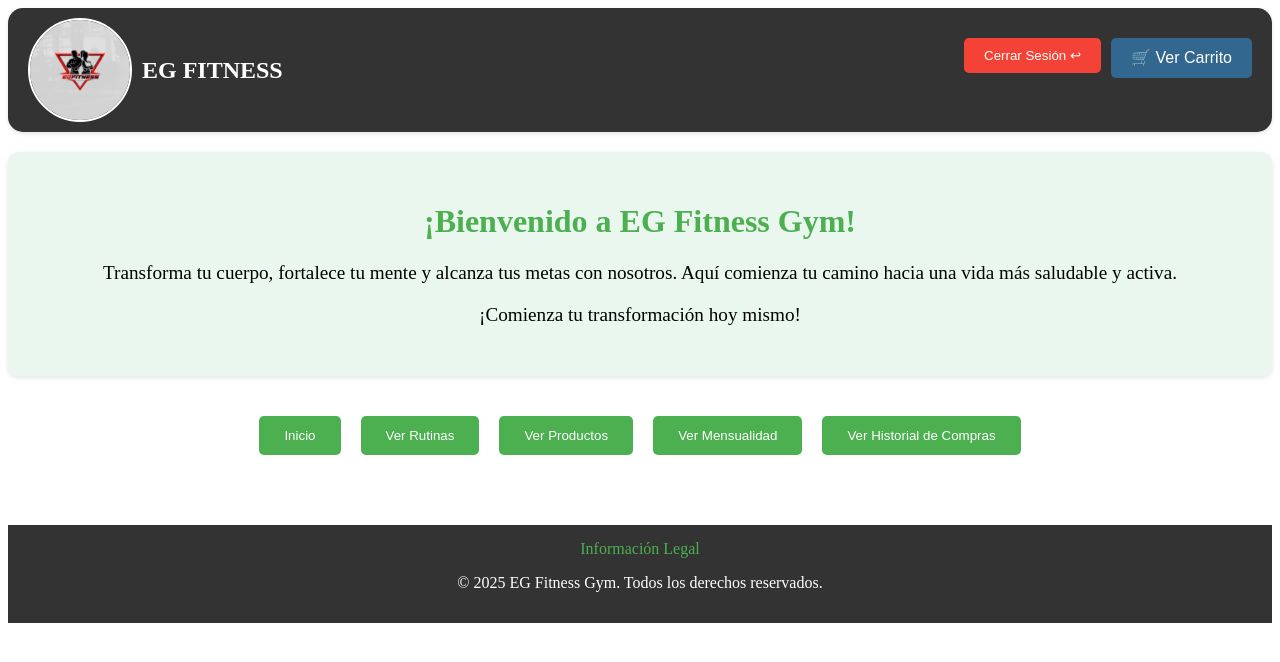
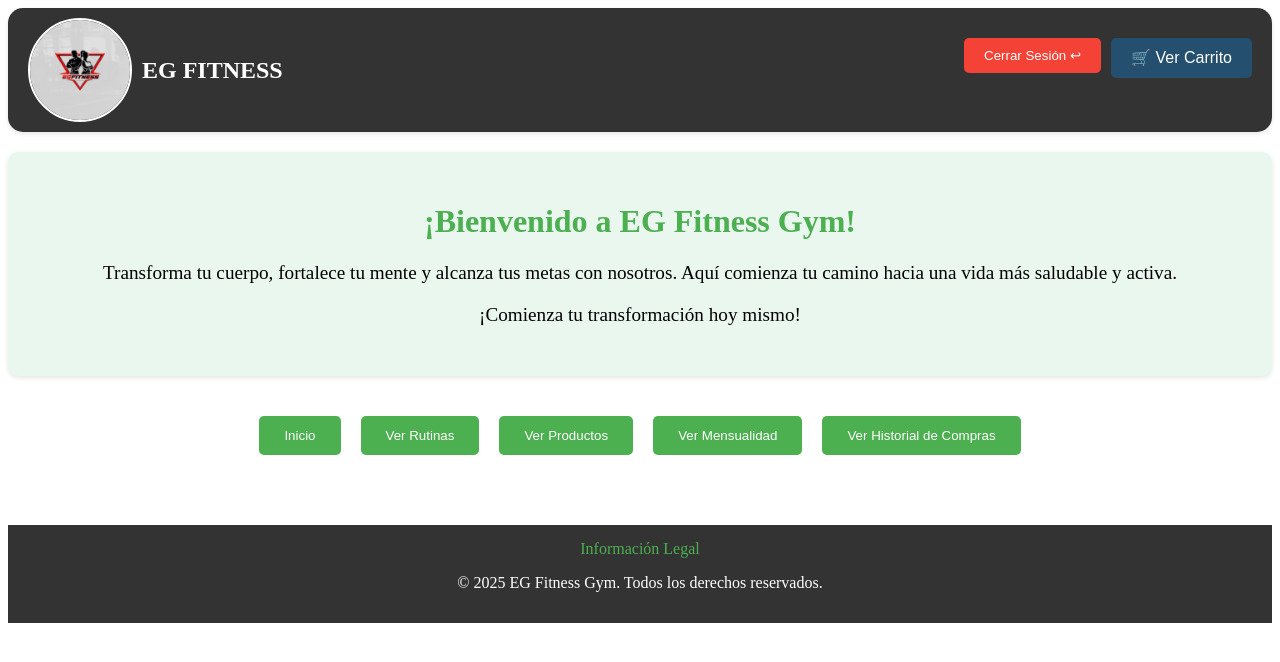
Before and after one commit to Fantasm4no/ADS_Proyecto_Frontend, a Vue app: page / in a window 1280 px wide. Shown: the top 662 px of the page. Built offline with nearby package versions, Linux system fonts and the light colour scheme; sample sign-in values are in the browser's storage.

Commit message:
ajuste del boton carrito

```diff
--- a/src/components/HomePage.vue
+++ b/src/components/HomePage.vue
@@ -139,7 +139,7 @@ export default {
   font-size: 1rem;
   border-radius: 5px;
   text-align: center;
-  background-color:rgb(50, 103, 144);
+  background-color:rgb(36, 79, 111);
 }
 
 /* Sección de bienvenida */
```
